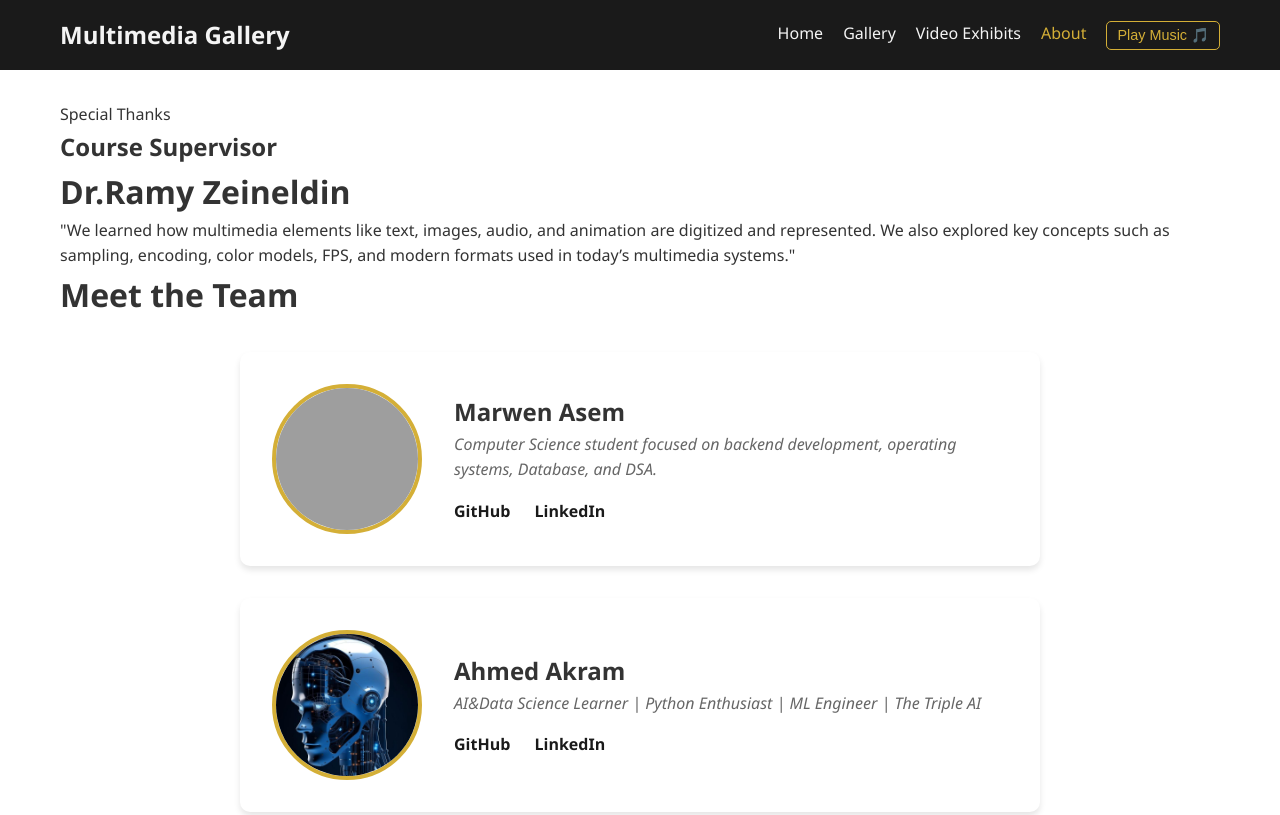
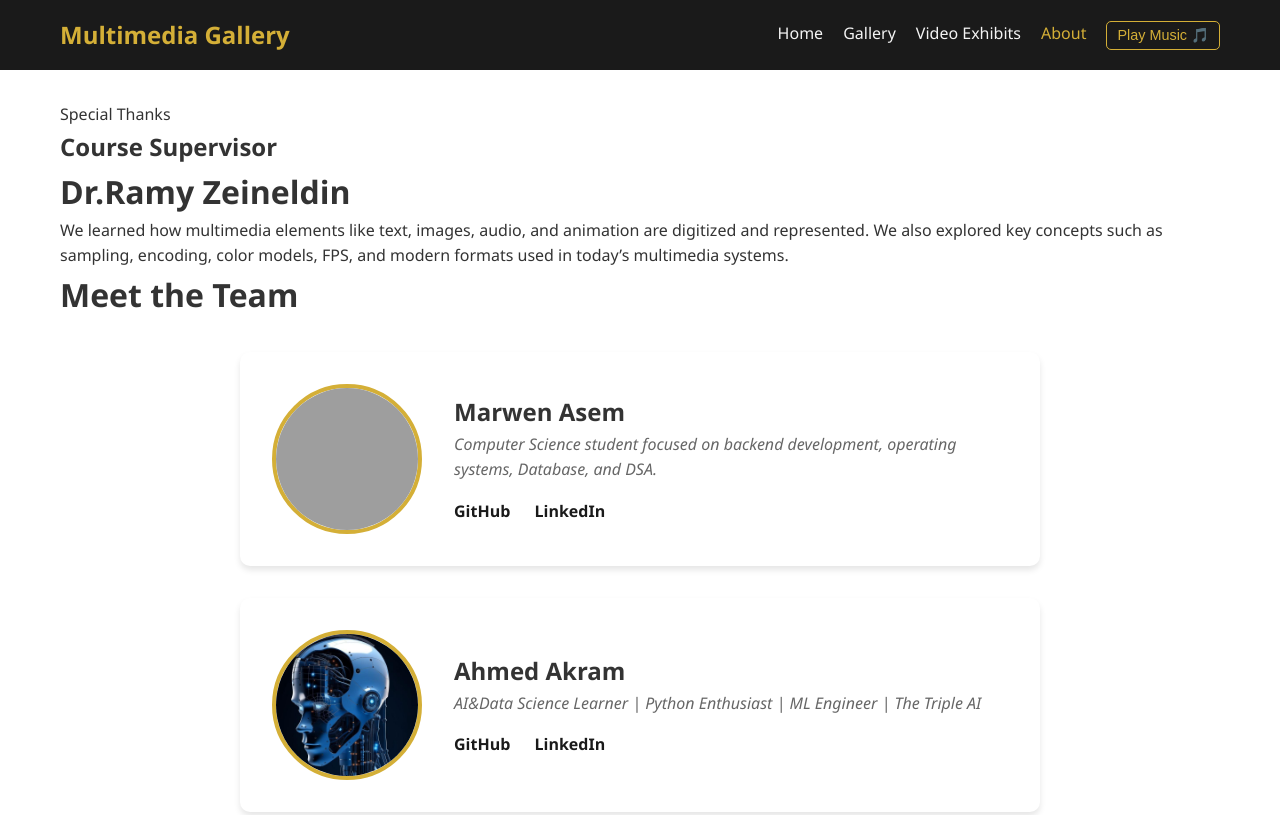
Before and after one commit to marwan-asem/Multi_Media, a plain HTML site: page about.html in a window 1280 px wide. Shown: the top 815 px of the page. Drawn offline with Linux system fonts and the light colour scheme; grey boxes are pictures that could not be loaded.

Commit message:
fix the issue in the logo

```diff
--- a/about.html
+++ b/about.html
@@ -30,10 +30,10 @@
                 <h2>Course Supervisor</h2>
                 <h1 class="supervisor-name">Dr.Ramy Zeineldin</h1>
                 <p class="supervisor-desc">
-                    "We learned how multimedia elements like text, images, audio, and animation are digitized and
+                    We learned how multimedia elements like text, images, audio, and animation are digitized and
                     represented.
                     We also explored key concepts such as sampling, encoding, color models, FPS, and modern formats used
-                    in today’s multimedia systems."
+                    in today’s multimedia systems.
                 </p>
             </div>
 
--- a/style.css
+++ b/style.css
@@ -43,7 +43,7 @@ nav {
 .logo a {
     font-size: 1.5rem;
     font-weight: bold;
-    color: var(--secondary-color);
+    color: var(--accent-color);
     text-decoration: none;
 }
 
```
